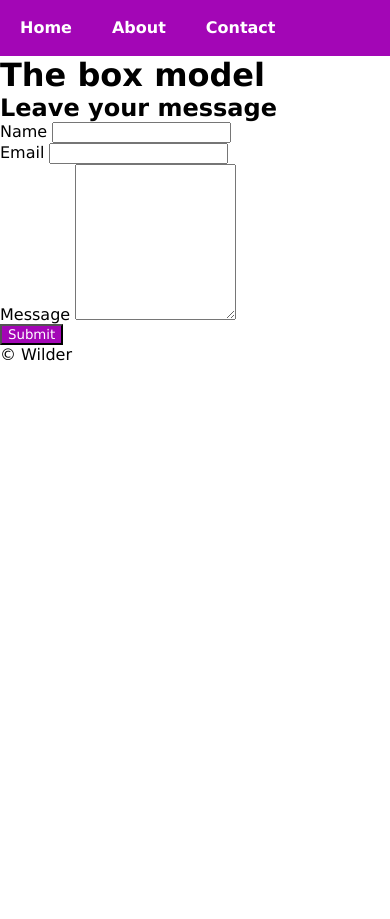
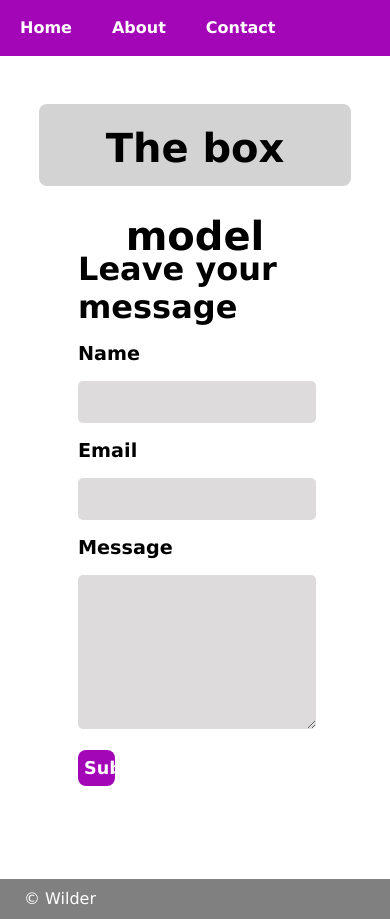
Before and after one commit to Dolpheus89/Wild-Code-School, a plain HTML site: page CCS 3 Box model/index.html in a window 390 px wide. Before the commit the page ends 844 px from the top, so only its background shows below. Drawn offline with Linux system fonts and the light colour scheme.

Commit message:
media queries

```diff
--- a/CCS 3 Box model/index.html
+++ b/CCS 3 Box model/index.html
@@ -10,7 +10,7 @@
 <body>
     <nav class="purple">
         <ul>
-            <li><a class="active" href="#">Home</a></li>
+            <li><a href="#">Home</a></li>
             <li><a href="#">About</a></li>
             <li><a href="#">Contact</a></li>
         </ul>
@@ -20,15 +20,15 @@
         <form>
             <h2>Leave your message</h2>
             <div>
-                <label for="name">Name</label>
+                <label for="name">Name</label><br>
                 <input type="text" id="name">
             </div>
             <div>
-                <label for="email">Email</label>
+                <label for="email">Email</label><br>
                 <input type="email" id="email">
             </div>
             <div>
-                <label for="message">Message</label>
+                <label for="message">Message</label><br>
                 <textarea id="message" rows="10"></textarea>
             </div>
             <button type="submit" class="purple">Submit</button>
--- a/CCS 3 Box model/styles.css
+++ b/CCS 3 Box model/styles.css
@@ -1,7 +1,6 @@
 * {
     font-family: Verdana, Geneva, Tahoma, sans-serif;
     margin: 0;
-
 }
 
 a:link,
@@ -24,6 +23,13 @@ a:hover {
     color: white;
 }
 
+body {
+    display: flex;
+    flex-direction: column;
+    justify-content: space-between;
+    height: 100vh;
+}
+
 nav {
     margin-top: 0;
     height: 3.5rem;
@@ -42,3 +48,66 @@ nav ul li {
     font-weight: bold;
     line-height: 3.5rem;
 }
+
+main {
+    height: 100%;
+    width: 100%;
+    display: flex;
+    flex-direction: column;
+    align-items: center;
+}
+
+h1 {
+    height: 10%;
+    width: 80%;
+    background-color: lightgray;
+    border-radius: 8px;
+    font-size: 2.5rem;
+    line-height: 5.5rem;
+    text-align: center;
+    margin: 3rem
+}
+
+h2 {
+    font-size: 2rem;
+    margin: 1rem 0;
+}
+
+form {
+    width: 60%;
+    font-size: 1.2rem;
+    font-weight: bold;
+}
+
+input,
+textarea {
+    width: 100%;
+    min-height: 2.5rem;
+    margin: 1rem 0;
+    border-radius: 5px;
+    background-color: rgb(221, 219, 219);
+    border: none;
+}
+
+button {
+    border-radius: 8px;
+    border: none;
+    font-weight: bold;
+    font-size: 1.1rem;
+    width: 16%;
+    height: 2.2rem;
+}
+
+button:active {
+    border: #a306b6 1px solid;
+    color: #a306b6;
+    background-color: white;
+}
+
+footer {
+    color: white;
+    background-color: grey;
+    height: 2.5rem;
+    line-height: 2.5rem;
+    padding-left: 1.5rem;
+}
--- a/HTML CSS Basics/styles.css
+++ b/HTML CSS Basics/styles.css
@@ -14,7 +14,7 @@ body {
 }
 
 h1 {
-    font-size: 42px;
+    font-size: clamp(0.5rem, 35px, 3rem);
 }
 
 h2 {
@@ -26,6 +26,10 @@ h3 {
     margin-left: 8px;
 }
 
+div:first-child {
+    width: 100%;
+}
+
 nav {
     background-color: #a306b6;
     color: white;
@@ -34,7 +38,7 @@ nav {
 
 ul {
     list-style: none;
-    display: inline-flex;
+    display: flex;
     padding: 0;
 }
 
@@ -57,16 +61,18 @@ header {
 section {
     max-width: 65ch;
     margin-top: 50px 0 50px 0;
+    margin-bottom: 50px;
 }
 
 section div {
     display: grid;
     grid-template-columns: 1fr 1fr;
+    grid-template-rows: 1fr 1fr;
 }
 
 article {
     margin: 10px;
-    height: 75px;
+    min-height: 75px;
     background-color: white;
     border-radius: 10px;
     padding: 20px;
@@ -85,3 +91,66 @@ footer {
     padding: 20px;
 
 }
+
+@media screen and (min-width:768px) and (max-width: 1200px) {
+    nav {
+        display: flex;
+    }
+
+    ul {
+        margin: 0 25px;
+    }
+
+    section div {
+        grid-template-columns: 1fr 1fr 1fr 1fr;
+    }
+
+    article {
+        color: #a306b6;
+    }
+
+    article:first-child {
+        grid-row: 1 /span 2;
+        grid-column: 1 / span 2;
+    }
+}
+
+@media screen and (max-width:767px) {
+
+    nav {
+        display: flex;
+    }
+
+    nav ul {
+        flex-direction: column;
+        margin: 15px;
+    }
+
+    nav ul li {
+        font-size: 14px;
+        margin: 0;
+    }
+
+    h3 {
+        font-size: 18px;
+        line-height: 5rem;
+    }
+
+    section {
+        margin: 50px 10px;
+    }
+
+    article {
+        color: #a306b6;
+    }
+
+    article:first-child {
+        grid-column: 1 / span 2;
+    }
+}
+
+@media screen {
+    header h1 {
+        filter: drop-shadow(5px 5px 15px black);
+    }
+}
```
Also changed, not shown: HTML CSS Basics/index.html (+4 -1 lines).
